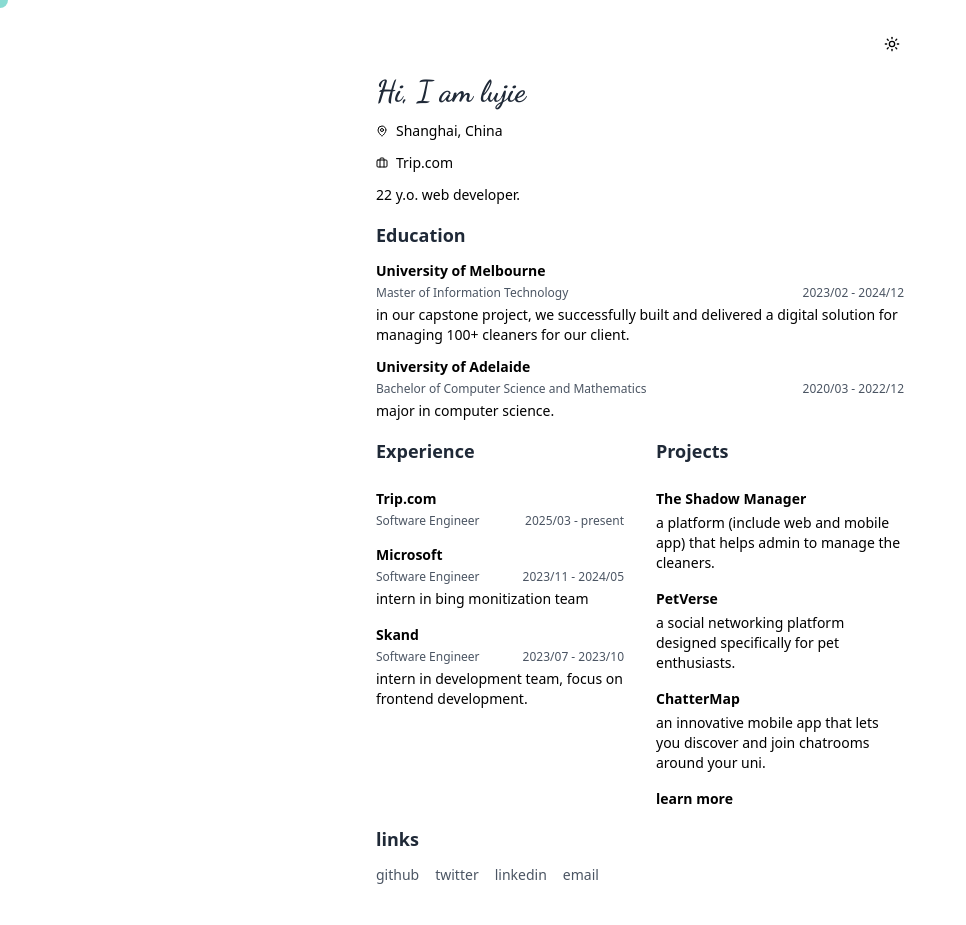
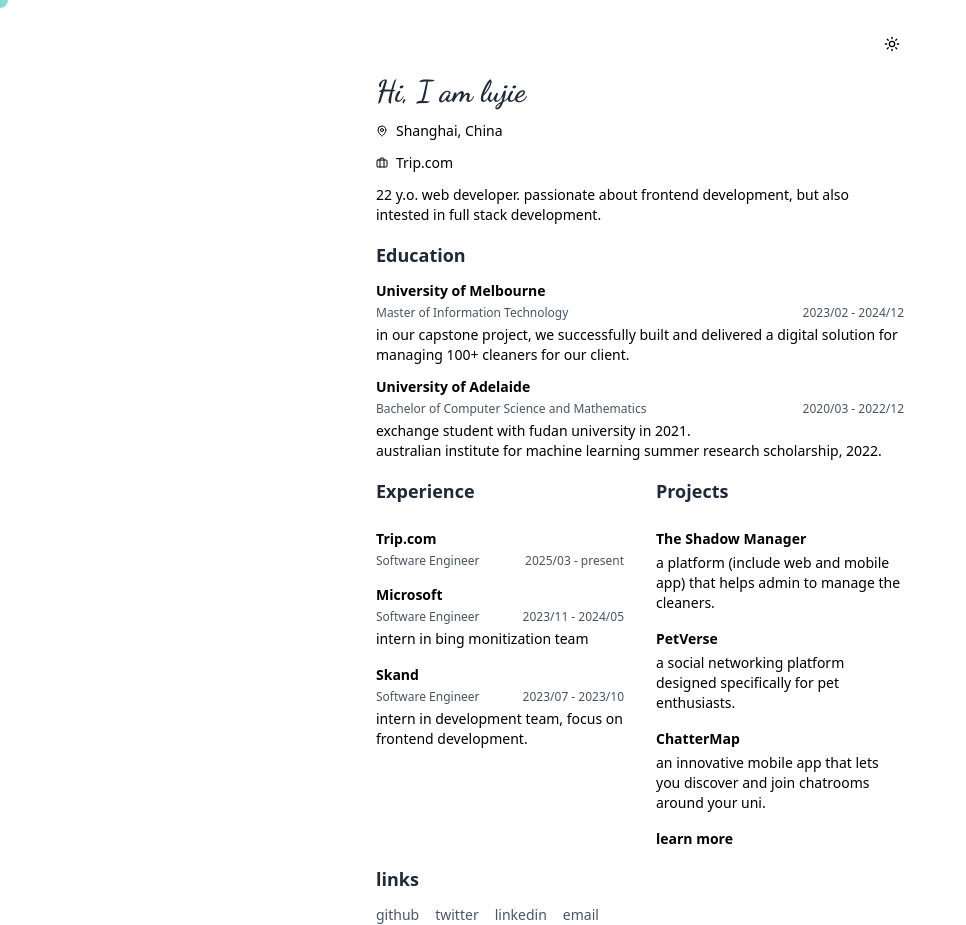
Before and after one commit to XiaoLinZzz/my-profile-1, a React (Vite) app: page / in a window 1280 px wide. Shown: the whole page, without its empty margins (0-966 px from the left). Before the commit the page ends 885 px from the top, so only its background shows below. Built offline with nearby package versions, Linux system fonts and the light colour scheme.

Commit message:
new update

```diff
--- a/src/profile.jsx
+++ b/src/profile.jsx
@@ -94,7 +94,8 @@ const ProfilePage = () => {
               <Briefcase className="w-3 h-3" /> Trip.com
             </p>
             <p className="text-black dark:text-white text-sm max-w-xl">
-              22 y.o. web developer.
+              22 y.o. web developer. passionate about frontend development, but
+              also intested in full stack development.
             </p>
           </header>
 
@@ -135,7 +136,10 @@ const ProfilePage = () => {
                 <span>2020/03 - 2022/12</span>
               </p>
               <p className="text-black dark:text-white text-sm">
-                major in computer science.
+                exchange student with fudan university in 2021.
+                <br />
+                australian institute for machine learning summer research
+                scholarship, 2022.
               </p>
             </div>
           </section>
```
